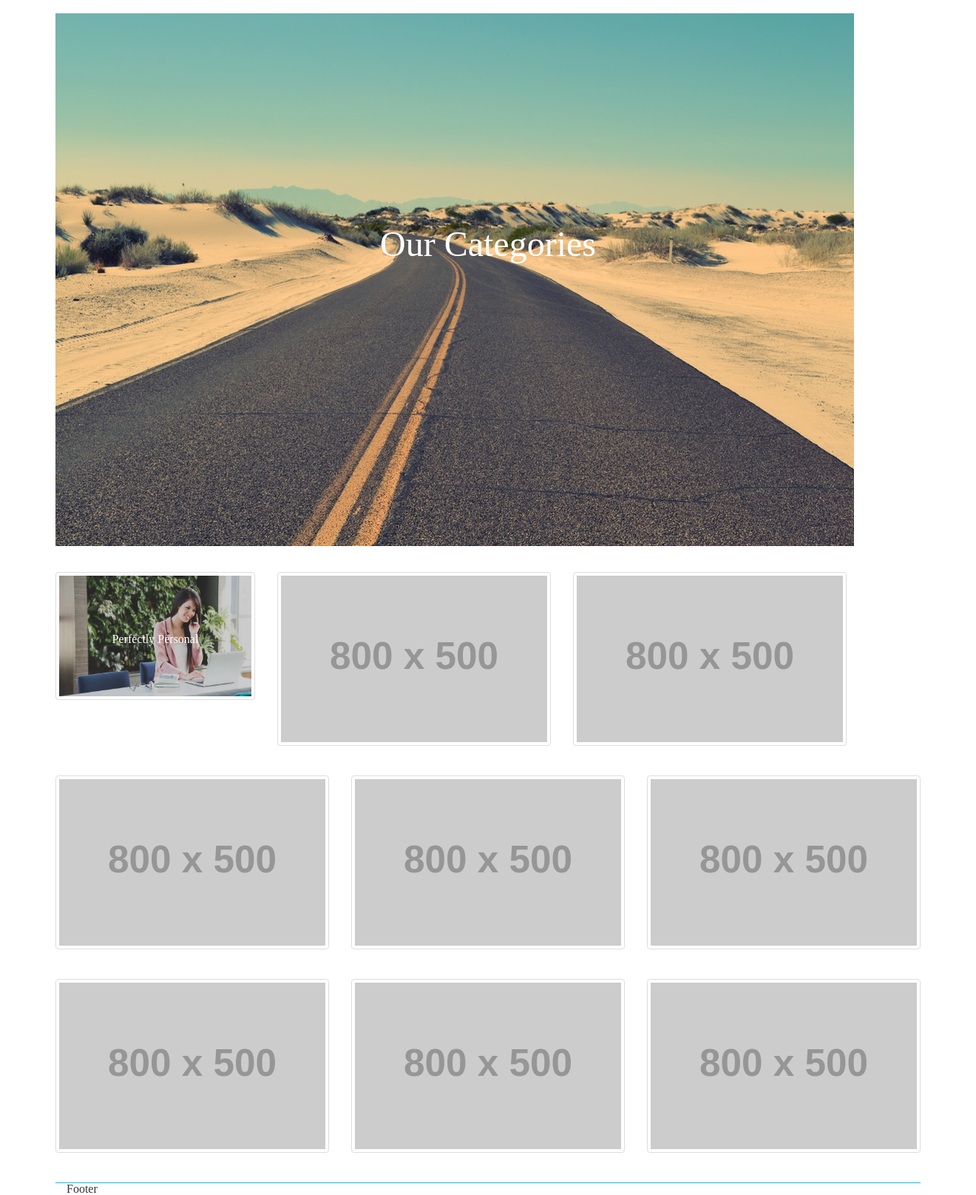
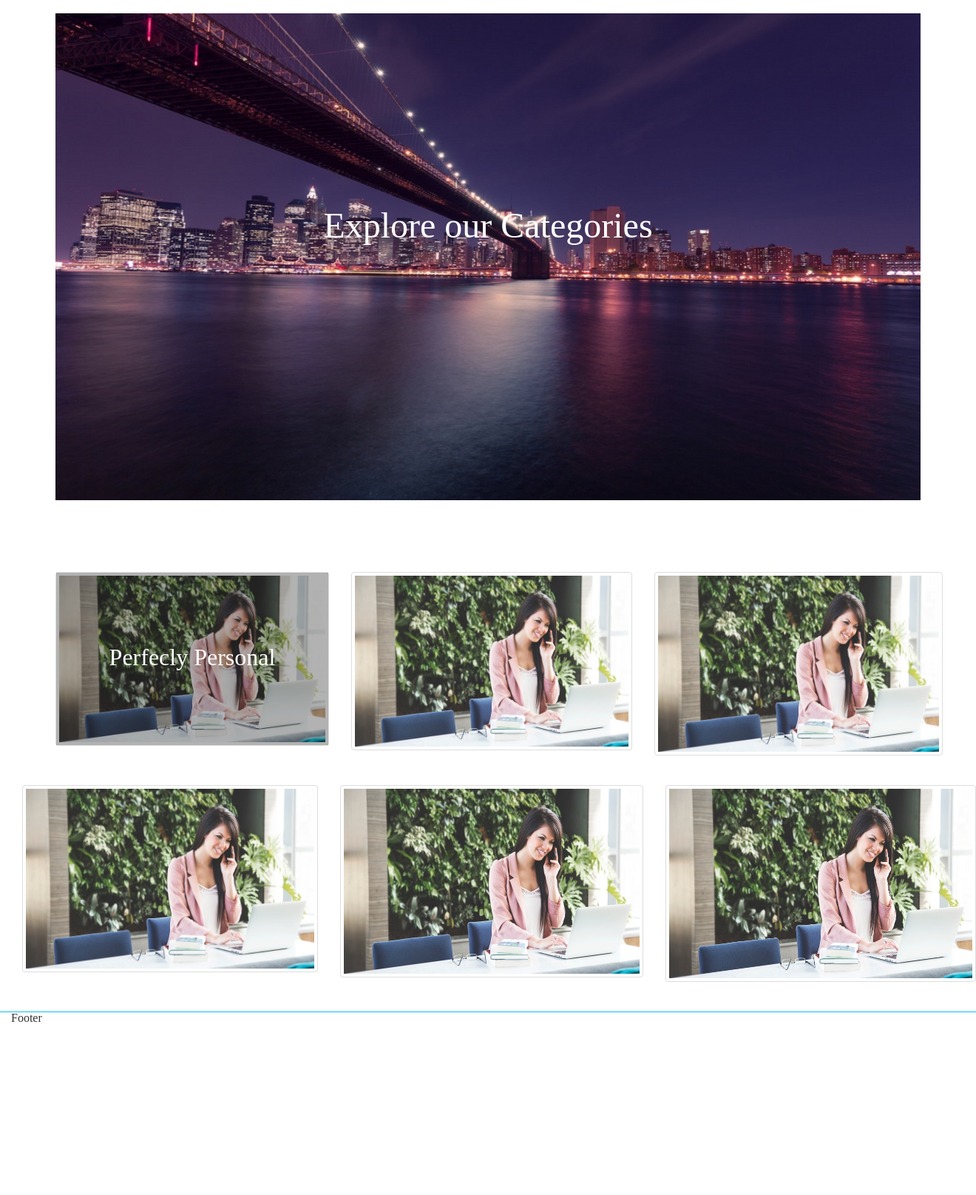
Before and after one commit to UltraKapes/Lifeplus, a PHP site: page /categories.html in a window 1320 px wide. Shown: the part 52-1667 px from the top of the page at 74% size. After the commit the page ends 1433 px from the top, so only its background shows below. Run offline with PHP 8.4, Linux system fonts and the light colour scheme; grey boxes labelled with a size stand in for pictures from a placeholder-image service; some libraries are stand-ins or nearby versions.

Commit message:
changes due to changes between local and remote server

```diff
--- a/categories.html
+++ b/categories.html
@@ -5,7 +5,7 @@
         <meta http-equiv="X-UA-Compatible" content="IE=edge">
         <meta name="viewport" content="width=device-width, initial-scale=1">
         <!-- The above 3 meta tags *must* come first in the head; any other head content must come *after* these tags -->
-        <title>Perfectly Personal</title>
+        <title>Categories</title>
         <!-- Bootstrap -->
         <link href="css/bootstrap.min.css" rel="stylesheet">
         <link href="css/shop.css" rel="stylesheet">
@@ -44,13 +44,14 @@
                 </div>
             </div>
         </nav>
-         <div id="banner" class="container fill ">
+
+        <div id="banner" class="container fill ">
             <div class="row">
 
                 <div id="map" class="text-center ">
-                    <img class="img-responsive " src="images/categories/explore.jpg" alt="">
+                    <img class="img-responsive " src="images/Categories/explore.jpg" alt="">
                     <div class="caption">
-                     <p>Our Categories</p>
+                     <p>Explore our Categories</p>
                      </div>
                 </div> <!-- This one wants to be 100% height -->
                 </div>
@@ -59,69 +60,62 @@
 
         <div class="container">
             <div id="mainpage">
+
             <div class="row">
-                <div class="row">
-                <div class="col-lg-3 col-md-4 col-xs-6 thumb">
-                <a class="thumbnail" href="perfectlypersonal.html">
-                <div class="wrapper">
-                 <img class="img-responsive" src="images/Categories/personal.jpg"  alt="">
-                 <div class="overlay">
-                  <h2 class="oneline">Perfectly Personal</h2>
-
-                 </div>
-                </div>
 
 
-                </a>
-            </div>
+
+
+
+
+
+                <div class="row">
                     <div class="col-xs-4 thumb">
-                        <a class="thumbnail" href="#">
-                        <img class="img-responsive" src="http://placehold.it/800x500" alt="">
+                        <a class="thumbnail wrapper" href="#">
+                        <img class="img-responsive" src="images/Categories/personal.jpg" alt="">
+                        <div class="overlay">
+                     <h2>Perfecly Personal</h2>
+
+                    </div>
 
                         </a>
                     </div>
+                    <div class="row">
                     <div class="col-xs-4 thumb">
                         <a class="thumbnail" href="#">
-                        <img class="img-responsive" src="http://placehold.it/800x500" alt="">
+                        <img class="img-responsive" src="images/Categories/personal.jpg" alt="">
 
                         </a>
                     </div>
+                    <div class="row">
                     <div class="col-xs-4 thumb">
                         <a class="thumbnail" href="#">
-                        <img class="img-responsive" src="http://placehold.it/800x500" alt="">
+                        <img class="img-responsive" src="images/Categories/personal.jpg" alt="">
 
                         </a>
                     </div>
+                    <div class="row">
                     <div class="col-xs-4 thumb">
                         <a class="thumbnail" href="#">
-                        <img class="img-responsive" src="http://placehold.it/800x500" alt="">
+                        <img class="img-responsive" src="images/Categories/personal.jpg" alt="">
 
                         </a>
                     </div>
+                    <div class="row">
                     <div class="col-xs-4 thumb">
                         <a class="thumbnail" href="#">
-                        <img class="img-responsive" src="http://placehold.it/800x500" alt="">
+                        <img class="img-responsive" src="images/Categories/personal.jpg" alt="">
 
                         </a>
                     </div>
+                    <div class="row">
                     <div class="col-xs-4 thumb">
                         <a class="thumbnail" href="#">
-                        <img class="img-responsive" src="http://placehold.it/800x500" alt="">
+                        <img class="img-responsive" src="images/Categories/personal.jpg" alt="">
 
                         </a>
                     </div>
-                    <div class="col-xs-4 thumb">
-                        <a class="thumbnail" href="#">
-                        <img class="img-responsive" src="http://placehold.it/800x500" alt="">
 
-                        </a>
-                    </div>
-                    <div class="col-xs-4 thumb">
-                        <a class="thumbnail" href="#">
-                        <img class="img-responsive" src="http://placehold.it/800x500" alt="">
-
-                        </a>
-                    </div>
                 </div>
             </div>
             <div>
@@ -135,6 +129,12 @@
     <script src="https://ajax.googleapis.com/ajax/libs/jquery/1.11.2/jquery.min.js"></script>
     <!-- Include all compiled plugins (below), or include individual files as needed -->
     <script src="js/bootstrap.min.js"></script>
-
-    </body>
-    </html>
+    <script>
+    </script>
+    <script>
+                                            $('.carousel').carousel({
+                                            interval: 10000;
+                                            });
+    </script>
+</body>
+</html>
--- a/css/shop.css
+++ b/css/shop.css
@@ -63,6 +63,8 @@
  text-align: center;
  position: relative;
 
+
+
 }
 
 .wrapper img {
@@ -72,13 +74,14 @@
 }
 
 .wrapper .overlay {
-
+  font-size: 2em;
+  padding-top: 25%;
   position: absolute;
   bottom:0;
   left:0;
   width:100%;
   height:100%;
-  background-color: rgba(0,0,0,0.2);
+  background-color: rgba(0,0,0,0.3);
   color:white;
 }
 
--- a/css/style.css
+++ b/css/style.css
@@ -110,7 +110,7 @@
 }*/
 
 .fixed-bg.bg-1 {
-	background-image: url("../images/header.jpg");
+	background-image: url("../images/main.jpg");
 }
 
 
--- a/perfectlypersonal.html
+++ b/perfectlypersonal.html
@@ -115,7 +115,7 @@
                 <div class="row">
                     <div class="col-xs-4 thumb">
                         <a class="thumbnail" href="#">
-                        <img class="img-responsive" src="http://placehold.it/800x500" alt="">
+                        <img class="img-responsive" src="images/Personal/orbitkey.jpg" alt="">
                         <div class="info"><p>Orbit Keys</p><p>$15.00</p></div>
                         </a>
                     </div>
```
Also changed, not shown: images/Categories/explore.jpg, images/Categories/personal.jpg, images/Personal/orbitkey.jpg, images/main.jpg (added).
